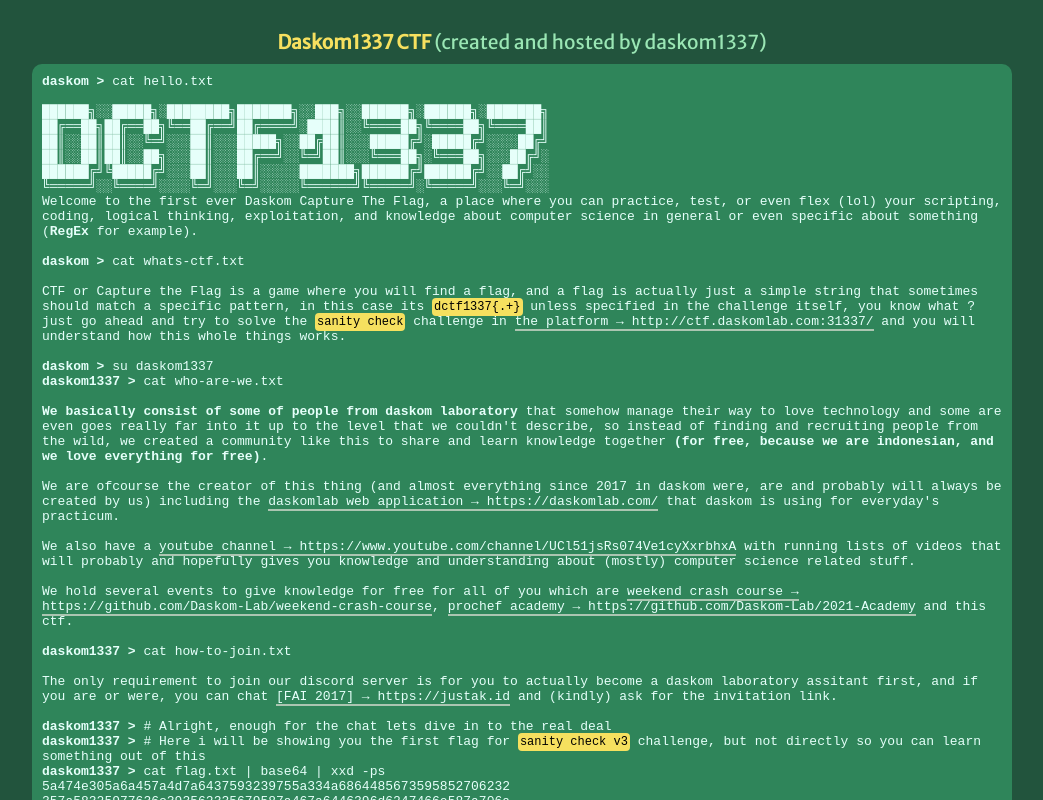
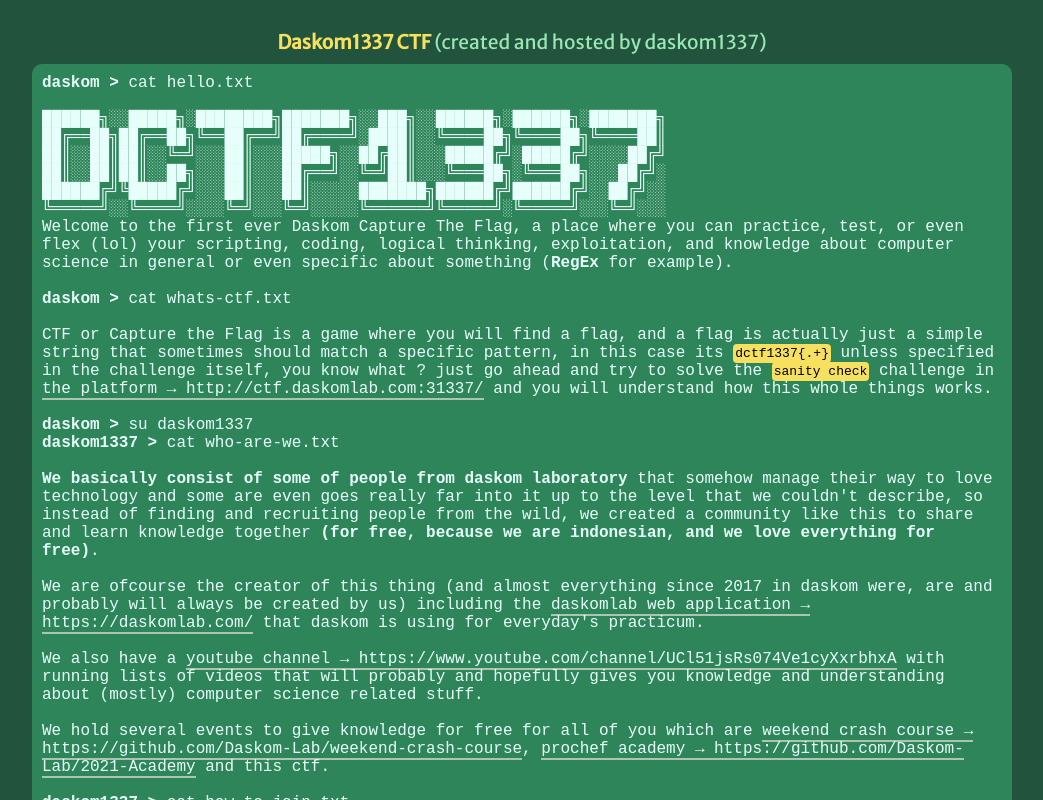
Before and after one commit to Daskom-Lab/daskomctf, a plain HTML site: page index.html in a window 1280 px wide. Shown: the whole page, without its empty margins (118-1161 px from the left). Drawn offline with Linux system fonts and the light colour scheme; a web font is replaced by a local one.

Commit message:
update index.html

```diff
--- a/index.html
+++ b/index.html
@@ -4,6 +4,9 @@
     <meta charset="UTF-8">
     <meta http-equiv="X-UA-Compatible" content="IE=edge">
     <meta name="viewport" content="width=device-width, initial-scale=1.0">
+    <link rel="apple-touch-icon" sizes="180x180" href="https://contact.daskomlab.com/assets/favicon/apple-touch-icon.png">
+    <link rel="icon" type="image/png" sizes="32x32" href="https://contact.daskomlab.com/assets/favicon/favicon-32x32.png">
+    <link rel="icon" type="image/png" sizes="16x16" href="https://contact.daskomlab.com/assets/favicon/favicon-16x16.png">
     <title>Daskom CTF</title>
 </head>
 <style>
@@ -50,7 +53,7 @@
         display: flex;
         flex-direction: column;
         margin-top: 50px;
-        width: calc(100% - 500px);
+        width: calc(100% - 400px);
         font-family: 'Overpass Mono', monospace;
     }
 
@@ -62,11 +65,11 @@
     }
 
     .details {
+	height: 100%;
         border-top-left-radius: 10px;
         border-top-right-radius: 10px;
         color: #E6FFFA;
         margin-top: 10px;
-        font-size: small;
         background-color: #2F855A;
         overflow-x: auto;
     }
@@ -135,7 +138,7 @@
                 <br>
                 <div>
                     <b>daskom1337 ></b> cat how-to-join.txt <br><br>
-                    The only requirement to join our discord server is for you to actually become a daskom laboratory assitant first, and if you are or were, you can chat <a href="https://justak.id" target="_blank" rel="noopener noreferrer">[FAI 2017]</a> and (kindly) ask for the invitation link.
+                    The only requirement to join our discord server is for you to actually become a daskom laboratory assistant first, and if you are or were, you can chat <a href="https://justak.id" target="_blank" rel="noopener noreferrer">[FAI 2017]</a> and (kindly) ask for the invitation link.
                 </div>
                 <br>
                 <div>
```
